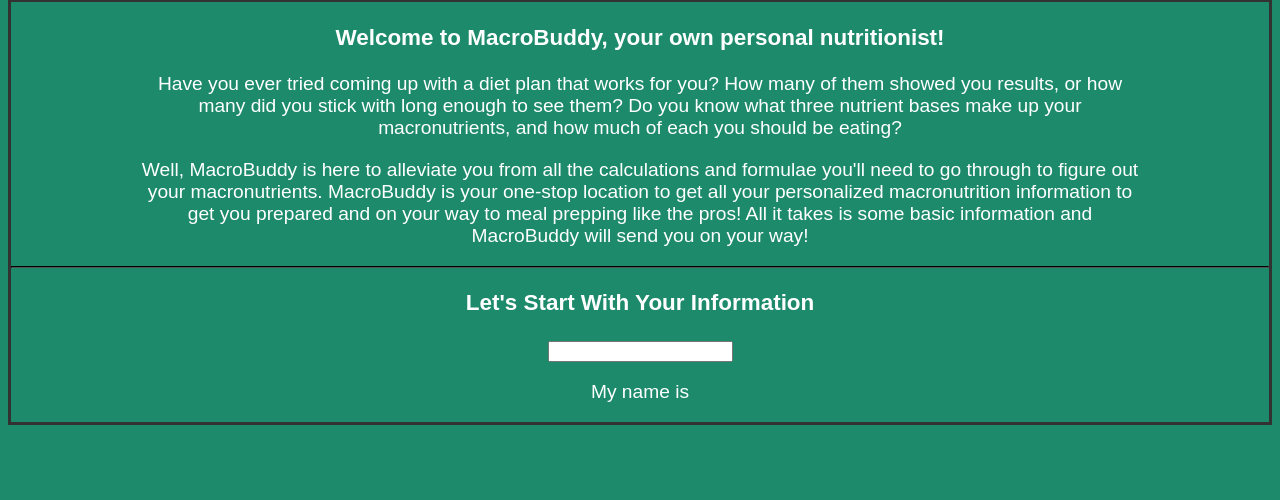
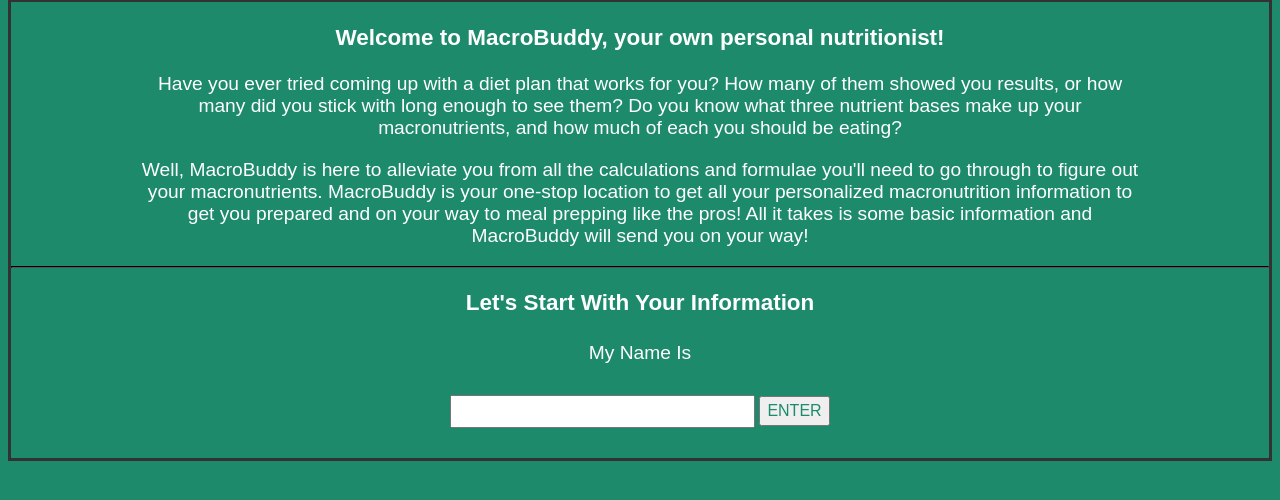
Before and after one commit to LedMetal/MacroBuddy, a PHP site: page /HTML/main.html in a window 1280 px wide. Shown: the part 257-757 px from the top of the page. Run offline with PHP 8.4, Linux system fonts and the light colour scheme; some libraries are stand-ins or nearby versions.

Commit message:
Add css for input textbox Add css for a blank table row to increase height Adjust css for tbInput and btnEnter for sizing

```diff
--- a/MacroBuddy/CSS/main.css
+++ b/MacroBuddy/CSS/main.css
@@ -18,9 +18,17 @@ hr {
     border-color: black
 }
 
+input[type=text] {
+    font-size: larger;
+    text-align: center;
+}
+
 input[type=button] {
-    height: 3em;
-    width: 10em;
-    font-size: large;
+    height: 30px;
+    font-size: medium;
     color: rgb(29, 139, 107);
 }
+
+#trBlank {
+    height: 25px;
+}
--- a/MacroBuddy/HTML/main.html
+++ b/MacroBuddy/HTML/main.html
@@ -47,12 +47,35 @@
 
             <h3>Let's Start With Your Information</h3>
 
-            <input type="text" ng-model="name" />
+            <table>
+                <tr id="trName" style="display: table-row; text-align: center;">
+                    <td colspan=2>
+                        My Name Is {{ name }}
+                    </td>
+                </tr>
 
-            <p>My name is {{ name }}</p>
+                <tr id="trBlank"></tr>
+
+                <tr id="trInput">
+                    <td>
+                        <input type="text" id="tbName" ng-model="name" />
+                    </td>
+                    <td>
+                        <input type="button" id="btnEnter" value="ENTER" />
+                    </td>
+                </tr>
+
+                <tr id="trBlank"></tr>
+            </table>
 
         </center>
     </div>
+
+    <script>
+        //var result_style = $('#result_tr')[0].style;
+        //result_style.display = 'table-row';
+    </script>
+
 </body>
 
 </html>
--- a/MacroBuddy/JS/main.js
+++ b/MacroBuddy/JS/main.js
@@ -373,8 +373,4 @@ $(function() {
         $(this).css("background-color", "");
         });
 
-    // Hide inputHeight and inputWeight textboxes
-    $('#inputHeight').hide();
-    $('#inputWeight').hide();
-
 });
```
